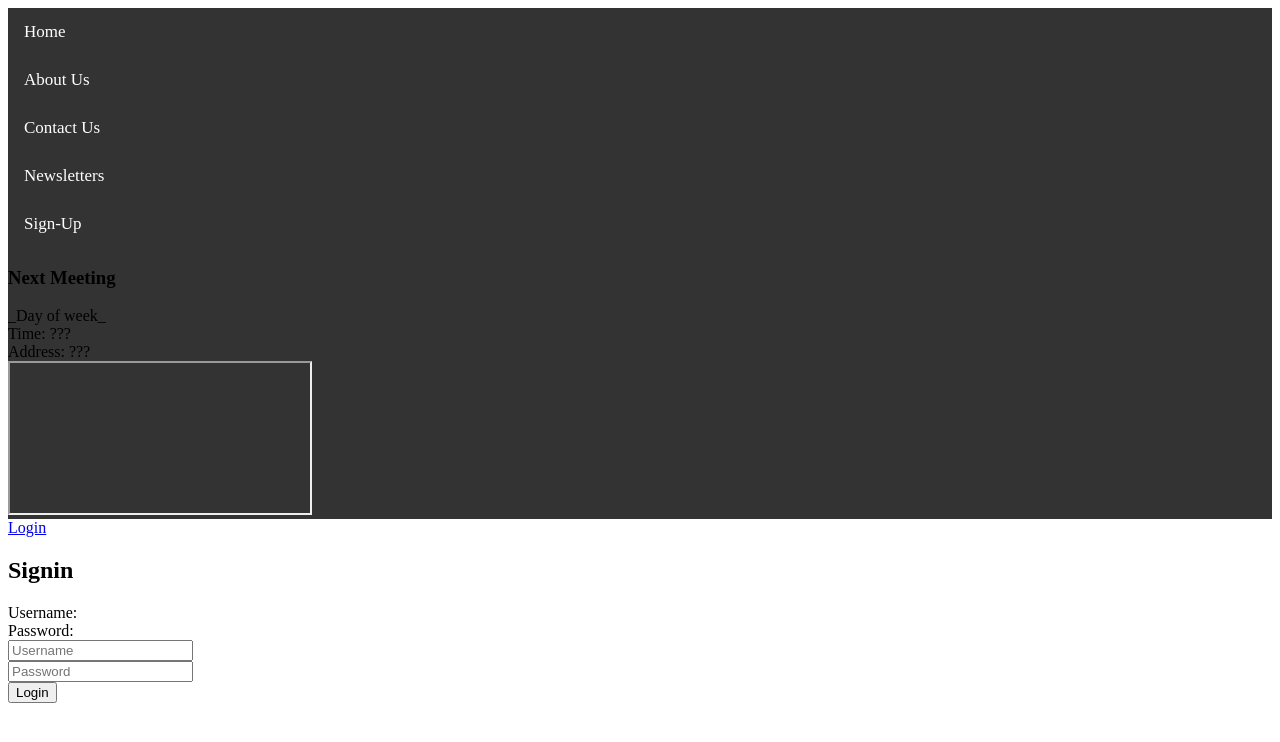
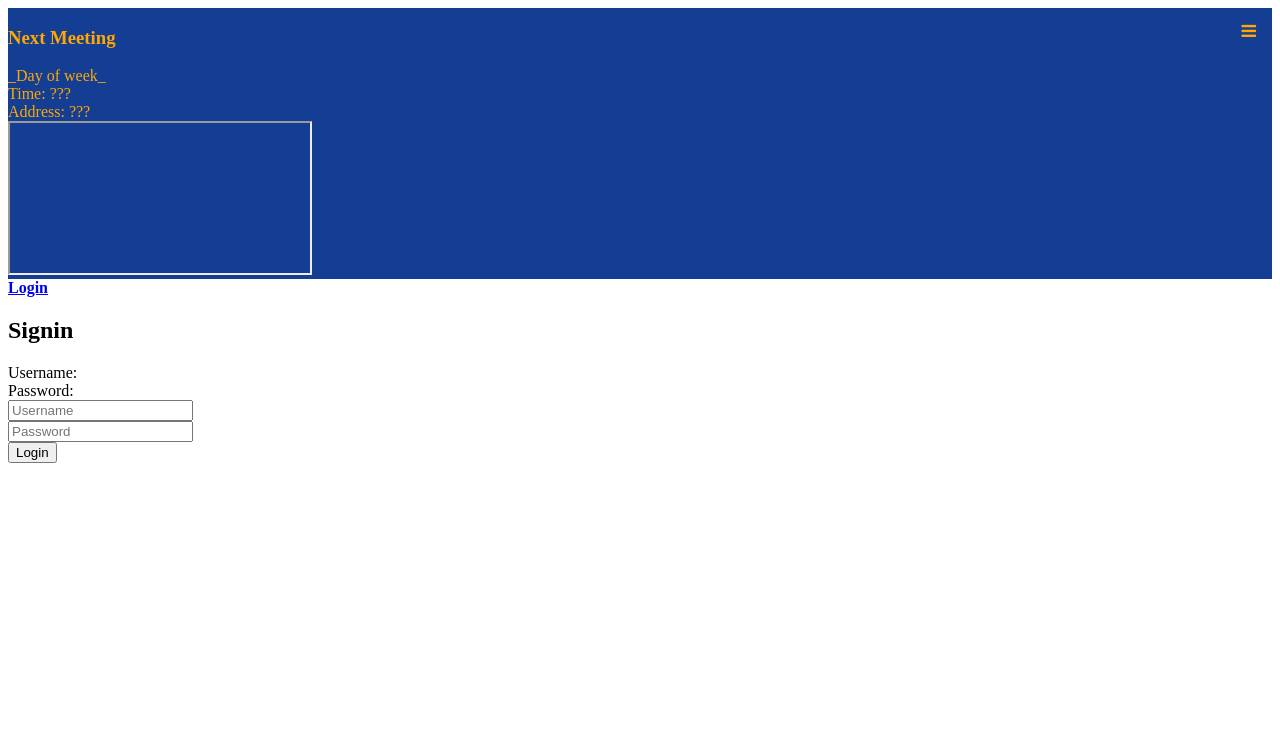
Before and after one commit to andosgee/Rotary, a PHP site: page /login.php in a window 1280 px wide. Shown: the top 742 px of the page. Run offline with PHP 8.4, Linux system fonts and the light colour scheme.

Commit message:
Started Menu

```diff
--- a/css/style.css
+++ b/css/style.css
@@ -2,18 +2,23 @@
 /* Style the navigation menu */
 .nav__menu {
   overflow: hidden;
-  background-color: #333;
+  background-color: #143D94;
   position: relative;
+  color: #FFA800;
 }
 
 /* Hide the links inside the navigation menu (except for logo/home) */
-.nav__menu #myLinks {
+.nav__items {
   display: none;
+}
+
+a.nav__item {
+  font-weight: bold;
 }
 
 /* Style navigation menu links */
 .nav__menu a {
-  color: white;
+  color: #FFA800;
   padding: 14px 16px;
   text-decoration: none;
   font-size: 17px;
@@ -22,7 +27,7 @@
 
 /* Style the hamburger menu */
 .nav__menu a.icon {
-  background: black;
+  background: #143D94;
   display: block;
   position: absolute;
   right: 0;
@@ -31,6 +36,6 @@
 
 /* Add a grey background color on mouse-over */
 .nav__menu a:hover {
-  background-color: #ddd;
-  color: black;
+  background-color: #0055B0;
+  color: #FFA800;
 }
--- a/inc/nav.php
+++ b/inc/nav.php
@@ -1,5 +1,6 @@
 <div class="nav"> <!--Master Class of divs-->
   <div  class="nav__menu">
+
     <div class="nav__items"><!--Holds nav items-->
       <a class="nav__item" href="index.php">Home</a>
       <a class="nav__item" href="about.php">About Us</a>
@@ -17,6 +18,9 @@
       }
       ?>
     </div>
+    <a href="javascript:void(0);" class="icon" onclick="myFunction()">
+      <i class="fa fa-bars"></i>
+    </a>
 
     <?php include './inc/sidebar.php'; ?>
   </div>
--- a/login.php
+++ b/login.php
@@ -13,12 +13,23 @@
   <meta name="viewport" content="width=`device-width`, initial-scale=1.0">
   <link rel="stylesheet" href="https://cdnjs.cloudflare.com/ajax/libs/font-awesome/4.7.0/css/font-awesome.min.css">
   <link rel="stylesheet" href="css/style.css">
+  <script src="https://ajax.googleapis.com/ajax/libs/jquery/3.5.1/jquery.min.js"></script>
   <meta http-equiv="X-UA-Compatible" content="ie=edge">
+
   <title>Login | Rotary Belfast</title>
 </head>
 <body>
   <?php include "inc/nav.php"; ?>
-
+  <script>
+  function myFunction() {
+    var x = document.getElementsByClassName("nav__items")[0];
+    if (x.style.display === "block") {
+        x.style.display = "none";
+      } else {
+          x.style.display = "block";
+        }
+      }
+  </script>
   <?php include "inc/signin-content.php"; ?>
 
 </body>
```
